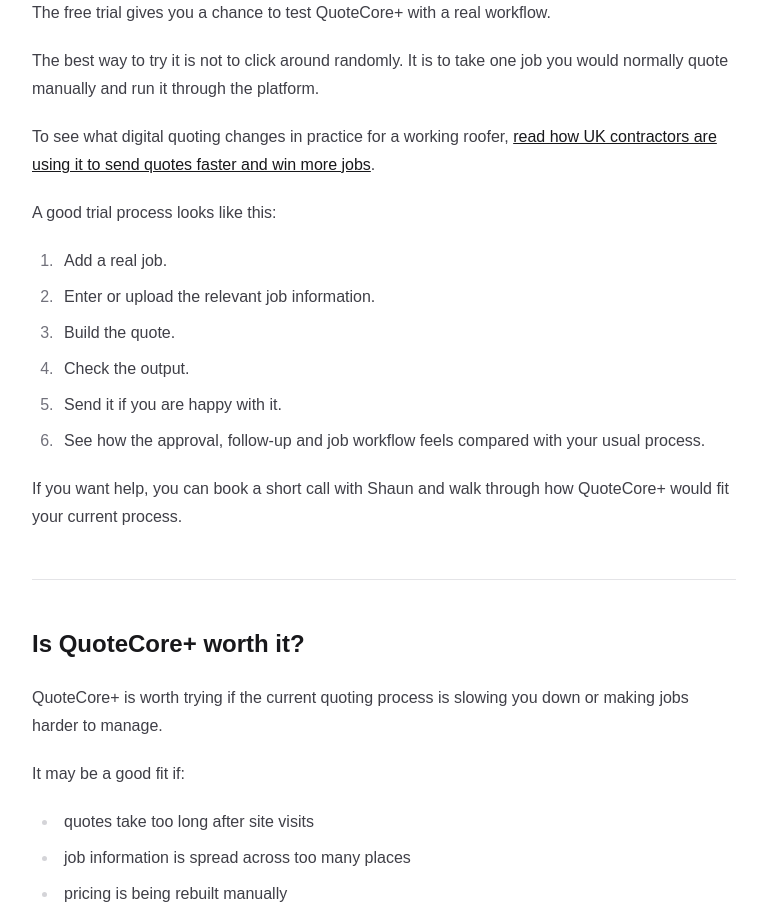
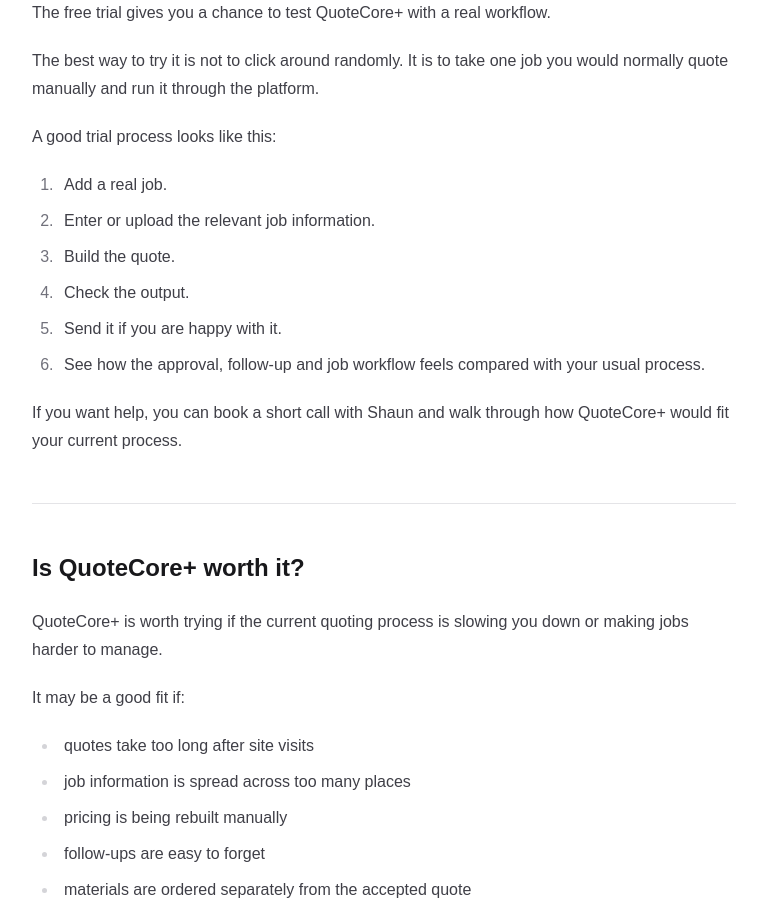
Before and after one commit to barrytheai/quotecore, a Next.js app: page /blog/quotecore-plus-reviews in a window 1280 px wide. Shown: the part 4700-5617 px from the top of the page, without its empty margins (256-1023 px from the left). Built offline with nearby package versions, Linux system fonts and the light colour scheme.

Commit message:
Update quotecore-plus-reviews.tsx

```diff
--- a/app/blog/[slug]/content/quotecore-plus-reviews.tsx
+++ b/app/blog/[slug]/content/quotecore-plus-reviews.tsx
@@ -111,7 +111,6 @@ export default function Post() {
       <h2>What happens during the free trial?</h2>
       <p>The free trial gives you a chance to test QuoteCore+ with a real workflow.</p>
       <p>The best way to try it is not to click around randomly. It is to take one job you would normally quote manually and run it through the platform.</p>
-      <p>To see what digital quoting changes in practice for a working roofer, <a href="/blog/roofing-quoting-software-uk">read how UK contractors are using it to send quotes faster and win more jobs</a>.</p>
       <p>A good trial process looks like this:</p>
       <ol>
         <li>Add a real job.</li>
```
